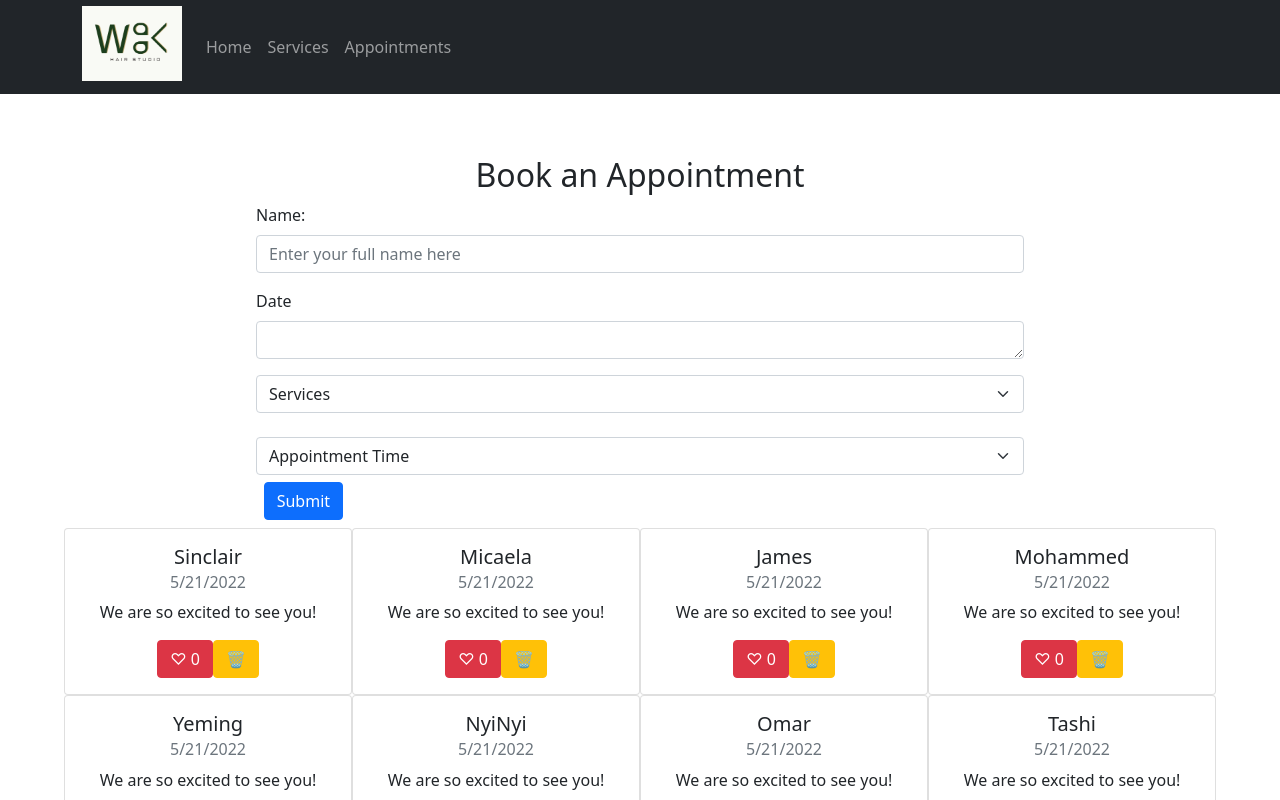
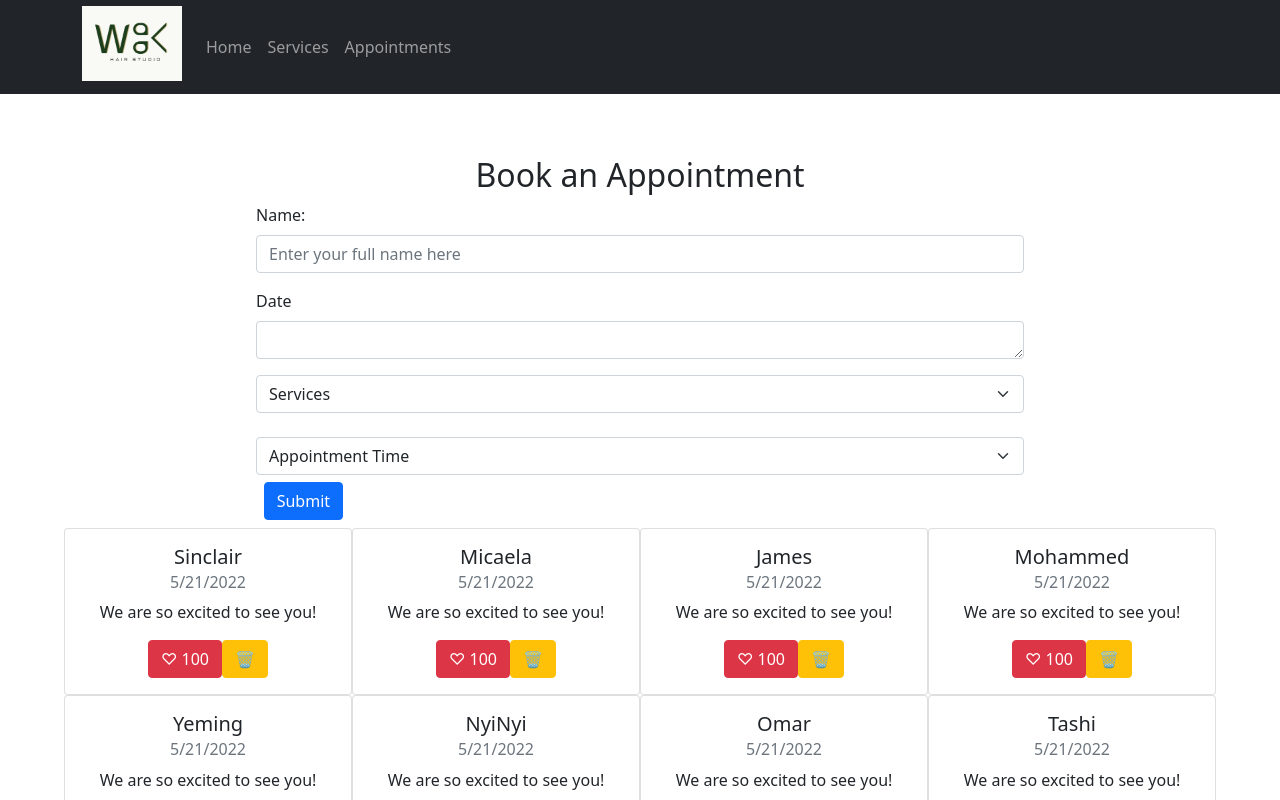
Before and after one commit to iosvaldo/my-app-frontend, a React (Create React App) app: page /appointments in a window 1280 px wide. Shown: the top 800 px of the page. Built offline with nearby package versions, Linux system fonts and the light colour scheme; data requests are answered from the project's data file.

Commit message:
css changes

```diff
--- a/src/components/AppointmentList.js
+++ b/src/components/AppointmentList.js
@@ -5,32 +5,66 @@ import Button from 'react-bootstrap/Button';
 import Form from 'react-bootstrap/Form';
 
 
-function AppointmentList({appointmentType,id, name, deleteItem, date, appointments}) {
+function AppointmentList({appointmentType,id, name, deleteItem, date, appointments,likes,setLikes, handleUpdateLikes}) {
+
+
+  // useEffect(()=>{
+  //   fetch(`http://localhost:9292/appointments/${id}`)
+  //     .then((r)=>r.json())
+  //     .then(setLikeArray)
+  // }, [])
+
+
+  // function handleUpdateLikes(updateLikes){
+  //   const updateLikes = likeArray.map((appointmentLikes)=>
+  //   appointmentLikes.id === updateLikes.id ? updateLikes : appointmentLikes
+  //   );
+  //   setLikesArray(updateLikes);
+  // }
+
+  // function handleClick() {
+  //    setLikes(likes => likes+1)
+
+  //   fetch(`http://localhost:9292/appointments/${id}`, {
+  //     method: "PATCH",
+  //     headers: {
+  //       "Content-Type": "application/json",
+  //     },
+  //     body: JSON.stringify({
+
+  //     }),
+  //   })
+  //     .then((likes) => setLikes(likes));
+  // }
 
 
 
-  const [editAppointment, setEditAppointment] = useState([]);
-
-  const [likes, setLikes] = useState (0)
-
-   function handleClick(e) {
-    setLikes(likes => likes+1)
-  }
 
 
-  function updateUser(e) {
-    e.preventDefault();
+function handleLikes() {
+  const updateLikes = {
+     likes:likes.id + 1,
+     };
+
     fetch(`http://localhost:9292/appointments/${id}`, {
       method: "PATCH",
       headers: {
         "Content-Type": "application/json",
       },
       body: JSON.stringify({
+        likes: 100
+      }
+      ),
 
-      }),
-    })
-      .then((likes) => console.log(id));
+      })
+      .then((r)=> r.json())
+      .then(data => setLikes(data));
   }
+
+
+
+
+
 
   function handleDeleteClick(){
     fetch(`http://localhost:9292/appointments/${id}`,{
@@ -49,7 +83,8 @@ function AppointmentList({appointmentType,id, name, deleteItem, date, appointmen
           <Card.Subtitle className="mb-2 text-muted"></Card.Subtitle>
           <Card.Subtitle className="mb-2 text-muted">{date}</Card.Subtitle>
           <Card.Text>We are so excited to see you!</Card.Text>
-          <Button variant="danger" onClick={handleClick}>♡ {likes}</Button>
+          {/* <Button variant="danger" >♡ {likes}</Button>   */}
+          <Button variant="danger" onClick={handleLikes}>♡ {likes}</Button>
           <Button class="button-2"  variant="warning" onClick={handleDeleteClick}>🗑️</Button>
 
         </Card.Body>
--- a/src/components/Appointments.js
+++ b/src/components/Appointments.js
@@ -2,9 +2,9 @@ import React, {useState, useEffect} from 'react'
 import AppointmentList from './AppointmentList'
 import NewForm from './NewForm';
 
-function Appointments({name}) {
+function Appointments() {
   const [appointments,setAppointments]= useState([])
-  const [services, setServices] = useState([])
+  const [likes, setLikes] = useState("100")
 
   useEffect(() => {
     fetch('http://localhost:9292/appointments')
@@ -27,6 +27,10 @@ function Appointments({name}) {
     setAppointments(filteredList)
   }
 
+// function handleUpdateLikes(likes) {
+
+// }
+
   // const serviceList = services.map((service) =>(
   //    <AppointmentList key={service.id} service={service.appointment_type} />))
 
@@ -35,6 +39,9 @@ function Appointments({name}) {
     id = {appointment.id}
     key = {appointment.id}
     name = {appointment.username}
+    likes = {likes}
+    setLikes = {setLikes}
+    // handleUpdateLikes = {handleUpdateLikes}
     // appointmentType = {appointment.service.service}
     date = {appointment.date}
     deleteItem={handleDelete}
@@ -46,7 +53,8 @@ function Appointments({name}) {
     <div>
 
       <br></br>
-       <NewForm addAppointment = {addAppointment}/>
+       <NewForm addAppointment = {addAppointment} />
+       {/* <NewForm addAppointment = {addAppointment} onUpdateLikes ={handleUpdateLikes}/> */}
        <div className='all-cards-again'> {appointmentList}</div>
 
     </div>
```
